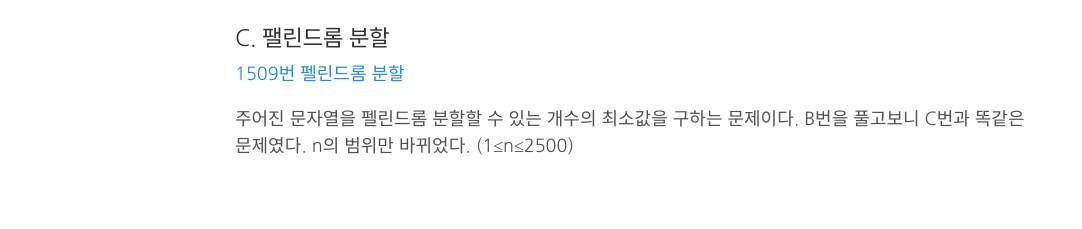
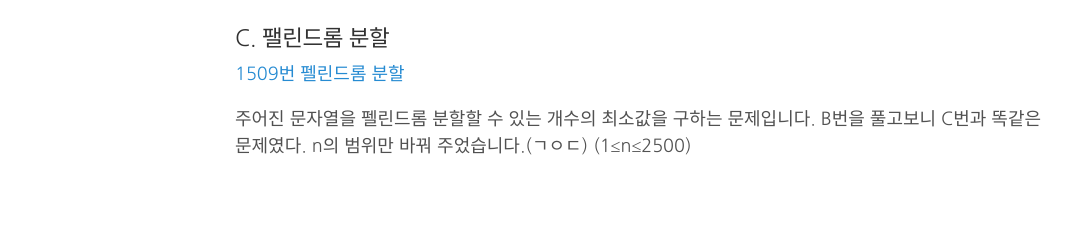
Before and after one commit to changhyeonnam/changhyeonnam.github.io, a Jekyll site: the page built from _posts/2021/2021-11-04-palindrome.md, in a window 1280 px wide. Shown: the part 1499-1728 px from the top of the page, without its empty margins (0-1082 px from the left). Built offline with Jekyll 4.4.1, drawn with Linux system fonts in a browser that asks for light colours; nearby versions of some CDN libraries; our own code applies the rules of GitHub Pages for plain Markdown files; formulas are drawn with MathJax 3; comment, search, counter and statistics services are not loaded.

Commit message:
Update 2021-11-04-palindrome.md

```diff
--- a/_posts/2021/2021-11-04-palindrome.md
+++ b/_posts/2021/2021-11-04-palindrome.md
@@ -199,4 +199,4 @@ int main(){
 
 [1509번 펠린드롬 분할](https://www.acmicpc.net/problem/1509)
 
-주어진 문자열을 펠린드롬 분할할 수 있는 개수의 최소값을 구하는 문제이다.  B번을 풀고보니 C번과 똑같은 문제였다. n의 범위만 바뀌었다. (1≤n≤2500)
+주어진 문자열을 펠린드롬 분할할 수 있는 개수의 최소값을 구하는 문제입니다.  B번을 풀고보니 C번과 똑같은 문제였다. n의 범위만 바꿔 주었습니다.(ㄱㅇㄷ) (1≤n≤2500)
```
